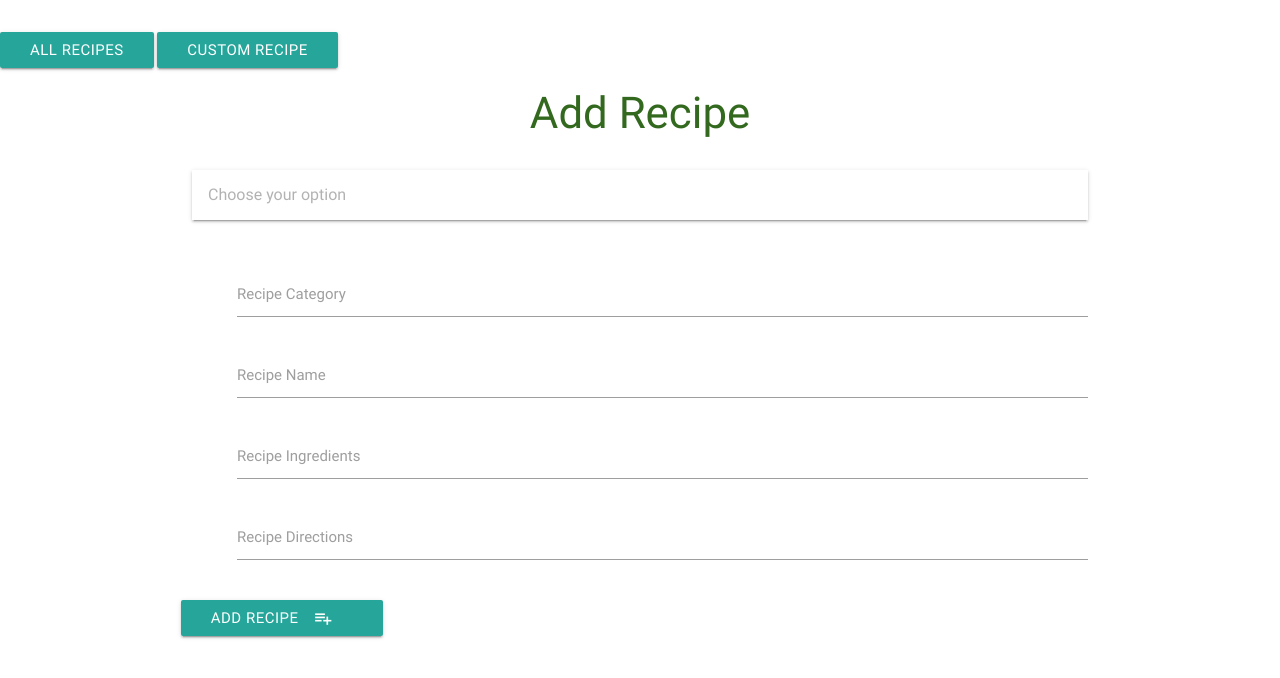
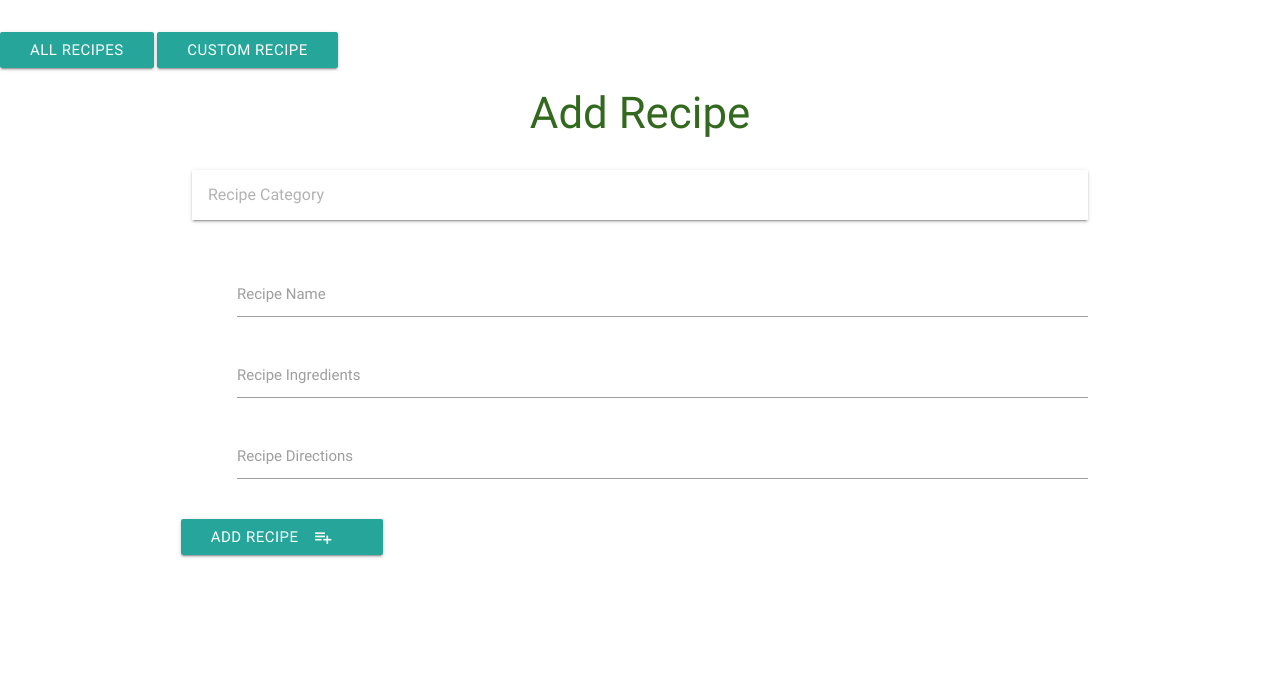
Before and after one commit to Code-Institute-Submissions/Recipes-3, a Flask app: page /add_recipe in a window 1280 px wide, after a click on "Recipe Category". Shown: the top 678 px of the page. Run offline with Flask 2, Linux system fonts and the light colour scheme; data that the repository does not hold is empty; some libraries are stand-ins or nearby versions.

```diff
--- a/app.py
+++ b/app.py
@@ -25,9 +25,10 @@ def get_recipes():
 
 @app.route("/add_recipe")
 def add_recipe():
-    _categories = mongo.db.categories.find()
-    category_list = [category for category in _categories]
-    return render_template("add_recipe.html", categories = category_list)
+    category_list = mongo.db.categories.find()
+    print(category_list)
+    # import pdb ; pdb.set_trace()
+    return render_template("add_recipe.html", categories=category_list)
 
 @app.route("/insert_recipe", methods=["POST"])
 def insert_recipe():
--- a/templates/add_recipe.html
+++ b/templates/add_recipe.html
@@ -8,20 +8,15 @@
         <div class="row">
             <div class="input-field col s12">
                 <select id="category" name="recipe_category">
-                    <option value="" disabled selected>Choose your option</option>
-                    {% for cat in categories %}
-                    <option value="{{cat.recipe_category}}">{{cat.recipe_category}}</option>
+                    <option value="" disabled selected>Recipe Category</option>
+                    {% for category in categories %}
+                        <option value="{{category.name}}">{{category.name}}</option>
                     {% endfor %}
                     <label>Recipe Category</label>
                 </select>
             </div>
         </div>
         <div class="row">
-            <div class="input-field col s12">
-                <i class="fas fa-user-circle prefix light-blue-text text-darken-4"></i>
-                <input id="category" name="recipe_category" type="text" class="validate">
-                <label for="icon_prefix">Recipe Category</label>
-            </div>
             <div class="input-field col s12">
                 <i class="fas fa-user-circle prefix light-blue-text text-darken-4"></i>
                 <input id="recipe_name" name="recipe_name" type="text" class="validate">
--- a/templates/base.html
+++ b/templates/base.html
@@ -10,7 +10,7 @@
 </head>
 <body>
     <h1></h1>
-    <a href="https://recipe-manager-3.herokuapp.com/" class="waves-effect waves-light btn">All Recipes</a>
+    <a href="{{ url_for('get_recipes') }}" class="waves-effect waves-light btn">All Recipes</a>
     <a href="{{ url_for('add_recipe') }}" class="waves-effect waves-light btn">Custom Recipe</a>
     <div class="container">
         {% block content %} {% endblock %}
```
Also changed, not shown: templates/editrecipe.html (+9 -11 lines).
